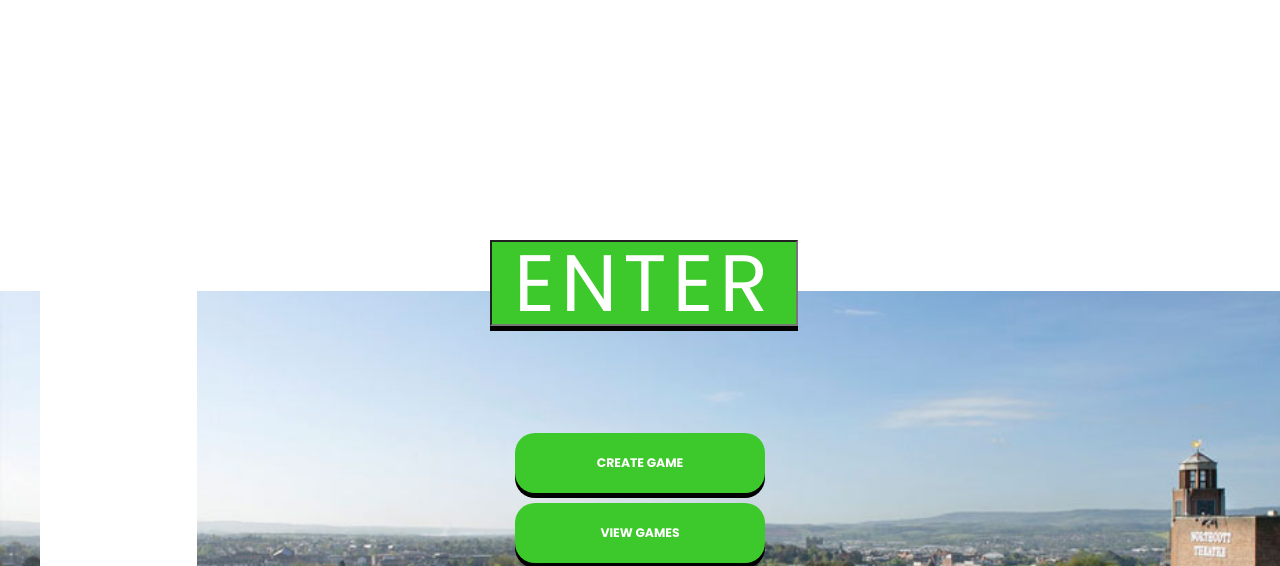
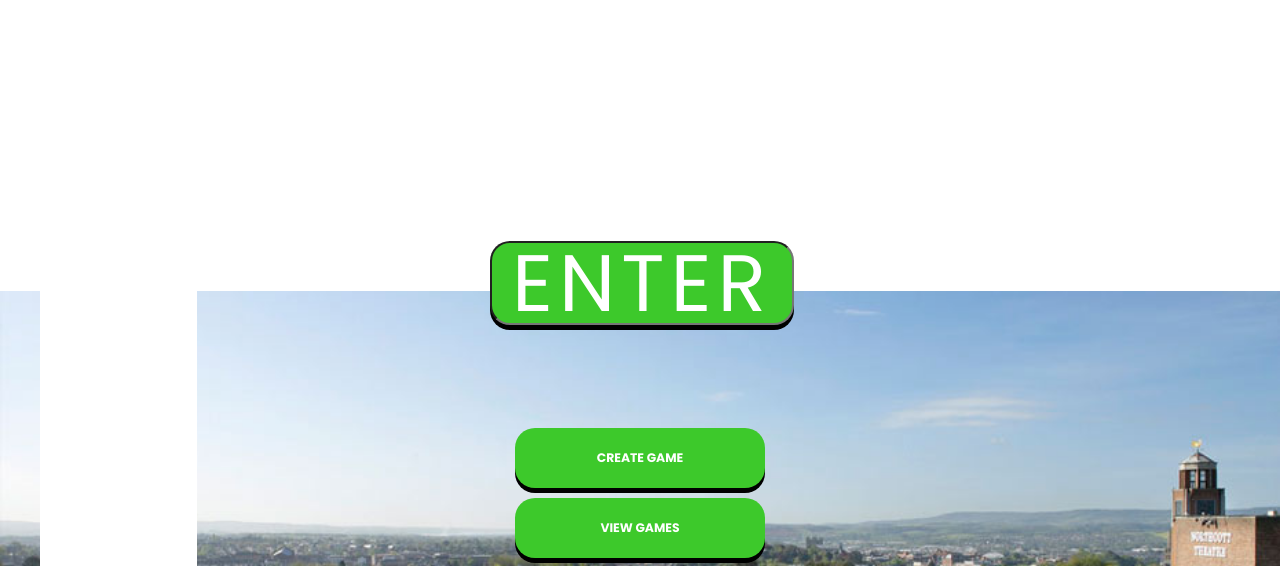
Before and after one commit to br3aded/ECM2434-Group-Software-Development-Project-Group-27, a Django app: page /game/ in a window 1280 px wide. Shown: the part 245-811 px from the top of the page. Run offline with Django 4.2, Linux system fonts and the light colour scheme.

Commit message:
Rounded border on game code entry

```diff
--- a/mysite/home/static/default.css
+++ b/mysite/home/static/default.css
@@ -68,7 +68,6 @@
     width: 300px;
     display: grid;
     grid-row-gap: 10px;
-    background-color: aqua;
 }
 
 .enter-code {
@@ -85,6 +84,10 @@
     letter-spacing: 6px;
     text-transform: uppercase;
     outline: none;
+
+    border-radius: 20px;
+    margin: 0px;
+    padding: 0px;
 
     box-shadow: 0px 5px black;
 }
```
